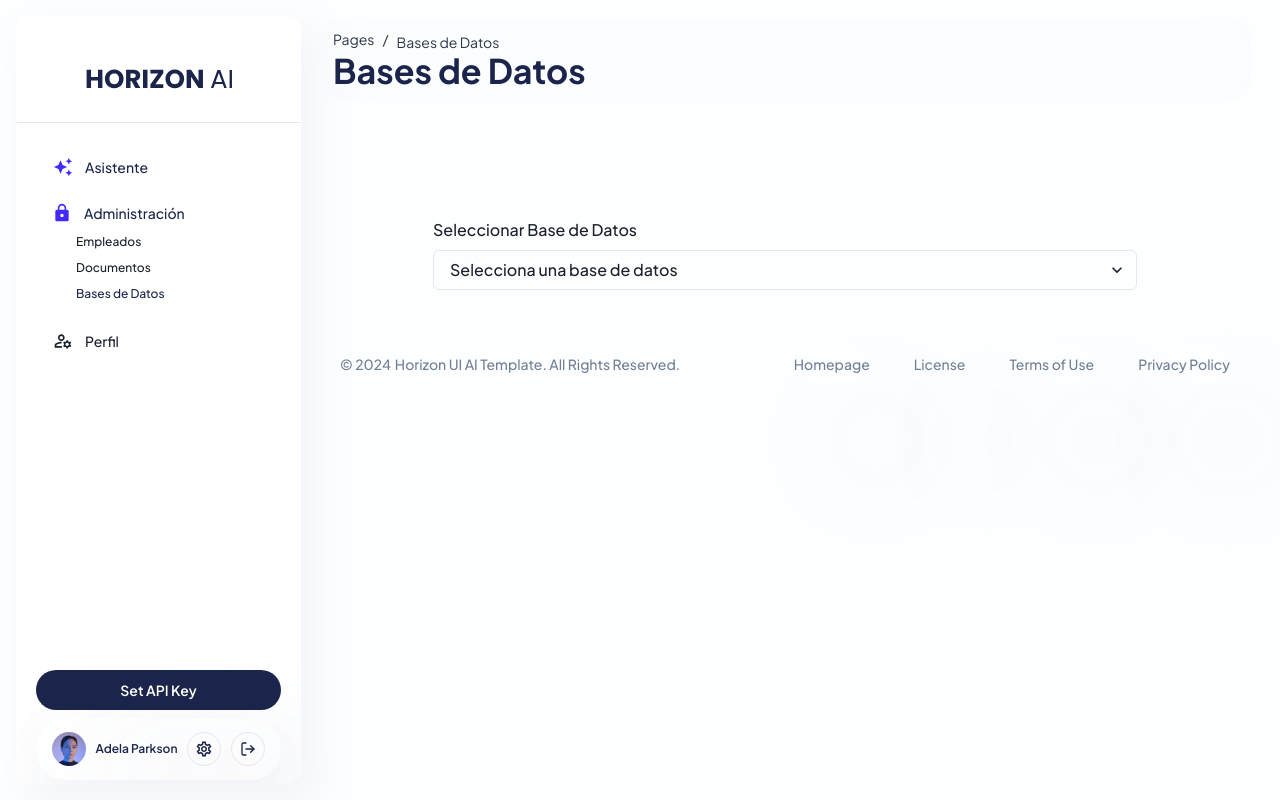
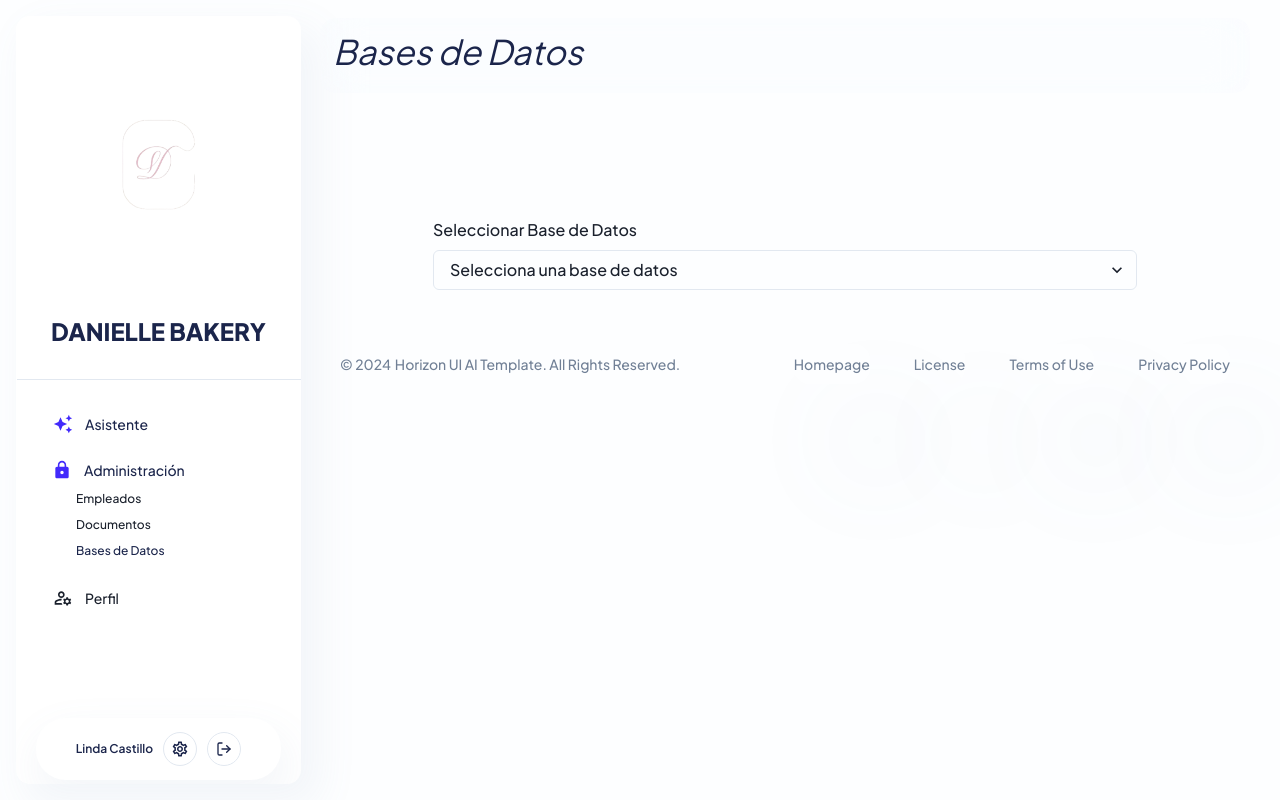
Before and after one commit to jesus-barrera-moran/asistente-virtual-pasteleria-frontend, a Next.js app: page /admin/databases in a window 1280 px wide. Built offline with nearby package versions, Linux system fonts and the light colour scheme.

Commit message:
Limpiar codigo comentado

```diff
--- a/src/components/navbar/NavbarAdmin.tsx
+++ b/src/components/navbar/NavbarAdmin.tsx
@@ -3,15 +3,11 @@
 // Chakra Imports
 import {
   Box,
-  Breadcrumb,
-  BreadcrumbItem,
-  BreadcrumbLink,
   Flex,
   Link,
   useColorModeValue,
 } from '@chakra-ui/react';
 import { useState, useEffect } from 'react';
-import AdminNavbarLinks from './NavbarLinksAdmin';
 import { isWindowAvailable } from '@/utils/navigation';
 
 export default function AdminNavbar(props: {
@@ -35,7 +31,6 @@ export default function AdminNavbar(props: {
 
   // Here are all the props that may change depending on navbar's type or state.(secondary, variant, scrolled)
   let mainText = useColorModeValue('navy.700', 'white');
-  let secondaryText = useColorModeValue('gray.700', 'white');
   let navbarPosition = 'fixed' as const;
   let navbarFilter = 'none';
   let navbarBackdrop = 'blur(20px)';
@@ -110,27 +105,14 @@ export default function AdminNavbar(props: {
         mb={gap}
       >
         <Box mb={{ base: '8px', md: '0px' }}>
-          <Breadcrumb>
-            <BreadcrumbItem color={secondaryText} fontSize="sm" mb="5px">
-              <BreadcrumbLink href="#" color={secondaryText}>
-                Pages
-              </BreadcrumbLink>
-            </BreadcrumbItem>
-
-            <BreadcrumbItem color={secondaryText} fontSize="sm">
-              <BreadcrumbLink href="#" color={secondaryText}>
-                {brandText}
-              </BreadcrumbLink>
-            </BreadcrumbItem>
-          </Breadcrumb>
-          {/* Here we create navbar brand, based on route name */}
           <Link
             color={mainText}
             href="#"
             bg="inherit"
             borderRadius="inherit"
-            fontWeight="bold"
+            fontWeight="900px"
             fontSize="34px"
+            fontStyle={'oblique'}
             p="0px"
             _hover={{ color: { mainText } }}
             _active={{
@@ -145,9 +127,6 @@ export default function AdminNavbar(props: {
             {brandText}
           </Link>
         </Box>
-        {/* <Box ms="auto" w={{ sm: '100%', md: 'unset' }}>
-          <AdminNavbarLinks setApiKey={setApiKey} secondary={props.secondary} />
-        </Box> */}
       </Flex>
     </Box>
   );
--- a/src/components/sidebar/components/Content.tsx
+++ b/src/components/sidebar/components/Content.tsx
@@ -1,7 +1,6 @@
 'use client';
 // chakra imports
 import {
-  Badge,
   Box,
   Button,
   Flex,
@@ -11,24 +10,18 @@ import {
   MenuButton,
   MenuList,
   Stack,
+  Img,
   Text,
   useColorModeValue,
 } from '@chakra-ui/react';
-import NavLink from '@/components/link/NavLink';
-//   Custom components
-import avatar4 from '/public/img/avatars/avatar4.png';
-import { NextAvatar } from '@/components/image/Avatar';
-import APIModal from '@/components/apiModal';
-import Brand from '@/components/sidebar/components/Brand';
 import Links from '@/components/sidebar/components/Links';
-import SidebarCard from '@/components/sidebar/components/SidebarCard';
-import { RoundedChart } from '@/components/icons/Icons';
 import { PropsWithChildren } from 'react';
 import { IRoute } from '@/types/navigation';
-import { IoMdPerson } from 'react-icons/io';
 import { FiLogOut } from 'react-icons/fi';
-import { LuHistory } from 'react-icons/lu';
 import { MdOutlineManageAccounts, MdOutlineSettings } from 'react-icons/md';
+import { HSeparator } from '@/components/separator/Separator';
+
+import logo1 from '../../../../public/img/chat/Logo-1.png';
 
 // FUNCTIONS
 
@@ -63,17 +56,24 @@ function SidebarContent(props: SidebarContent) {
       maxW="285px"
       px="20px"
     >
-      <Brand />
+      <Img
+        src={logo1.src}
+        w="75px"
+        margin={'auto'}
+      />
+
+      <Flex alignItems="center" flexDirection="column">
+        <Text textAlign="center" fontWeight="900" fontSize="24px" h="26px" w="246px" mb="40px" mt="20px" color={useColorModeValue('navy.700', 'white')}>
+          DANIELLE BAKERY
+        </Text>
+        <HSeparator mb="20px" w="284px" />
+      </Flex>
       <Stack direction="column" mb="auto" mt="8px">
         <Box ps="0px" pe={{ md: '0px', '2xl': '0px' }}>
           <Links routes={routes} />
         </Box>
       </Stack>
 
-      {/* <Box mt="60px" width={'100%'} display={'flex'} justifyContent={'center'}>
-        <SidebarCard />
-      </Box> */}
-      <APIModal setApiKey={setApiKey} sidebar={true} />
       <Flex
         mt="8px"
         justifyContent="center"
@@ -82,9 +82,8 @@ function SidebarContent(props: SidebarContent) {
         borderRadius="30px"
         p="14px"
       >
-        <NextAvatar h="34px" w="34px" src={avatar4} me="10px" />
         <Text color={textColor} fontSize="xs" fontWeight="600" me="10px">
-          Adela Parkson
+          Linda Castillo
         </Text>
         <Menu>
           <MenuButton
@@ -135,129 +134,20 @@ function SidebarContent(props: SidebarContent) {
                   me="12px"
                   opacity={'0.4'}
                 />
+                <Link
+                  href="/profile"
+                  >
                     <Text
                       color={gray}
                       fontWeight="500"
                       fontSize="sm"
                       opacity={'0.4'}
                     >
-                  Profile Settings
+                      Perfil
                     </Text>
-                {/* <Link
-                  ms="auto"
-                  isExternal
-                  href="https://horizon-ui.com/ai-template"
-                >
-                  <Badge
-                    display={{ base: 'flex', lg: 'none', xl: 'flex' }}
-                    colorScheme="brand"
-                    borderRadius="25px"
-                    color="brand.500"
-                    textTransform={'none'}
-                    letterSpacing="0px"
-                    px="8px"
-                  >
-                    PRO
-                  </Badge>
-                </Link> */}
-              </Flex>
-            </Box>
-            {/* <Box mb="30px">
-              <Flex cursor={'not-allowed'} align="center">
-                <Icon
-                  as={LuHistory}
-                  width="24px"
-                  height="24px"
-                  color={gray}
-                  opacity="0.4"
-                  me="12px"
-                />
-                <Text color={gray} fontWeight="500" fontSize="sm" opacity="0.4">
-                  History
-                </Text>
-                <Link
-                  ms="auto"
-                  isExternal
-                  href="https://horizon-ui.com/ai-template"
-                >
-                  <Badge
-                    display={{ base: 'flex', lg: 'none', xl: 'flex' }}
-                    colorScheme="brand"
-                    borderRadius="25px"
-                    color="brand.500"
-                    textTransform={'none'}
-                    letterSpacing="0px"
-                    px="8px"
-                  >
-                    PRO
-                  </Badge>
                   </Link>
               </Flex>
             </Box>
-            <Box mb="30px">
-              <Flex cursor={'not-allowed'} align="center">
-                <Icon
-                  as={RoundedChart}
-                  width="24px"
-                  height="24px"
-                  color={gray}
-                  opacity="0.4"
-                  me="12px"
-                />
-                <Text color={gray} fontWeight="500" fontSize="sm" opacity="0.4">
-                  Usage
-                </Text>
-                <Link
-                  ms="auto"
-                  isExternal
-                  href="https://horizon-ui.com/ai-template"
-                >
-                  <Badge
-                    display={{ base: 'flex', lg: 'none', xl: 'flex' }}
-                    colorScheme="brand"
-                    borderRadius="25px"
-                    color="brand.500"
-                    textTransform={'none'}
-                    letterSpacing="0px"
-                    px="8px"
-                  >
-                    PRO
-                  </Badge>
-                </Link>
-              </Flex>
-            </Box>
-            <Box>
-              <Flex cursor={'not-allowed'} align="center">
-                <Icon
-                  as={IoMdPerson}
-                  width="24px"
-                  height="24px"
-                  color={gray}
-                  opacity="0.4"
-                  me="12px"
-                />
-                <Text color={gray} fontWeight="500" fontSize="sm" opacity="0.4">
-                  My Plan
-                </Text>
-                <Link
-                  ms="auto"
-                  isExternal
-                  href="https://horizon-ui.com/ai-template"
-                >
-                  <Badge
-                    display={{ base: 'flex', lg: 'none', xl: 'flex' }}
-                    colorScheme="brand"
-                    borderRadius="25px"
-                    color="brand.500"
-                    textTransform={'none'}
-                    letterSpacing="0px"
-                    px="8px"
-                  >
-                    PRO
-                  </Badge>
-                </Link>
-              </Flex>
-            </Box> */}
           </MenuList>
         </Menu>
         <Button
```
Lines whose indentation alone changed are shown as unchanged.
